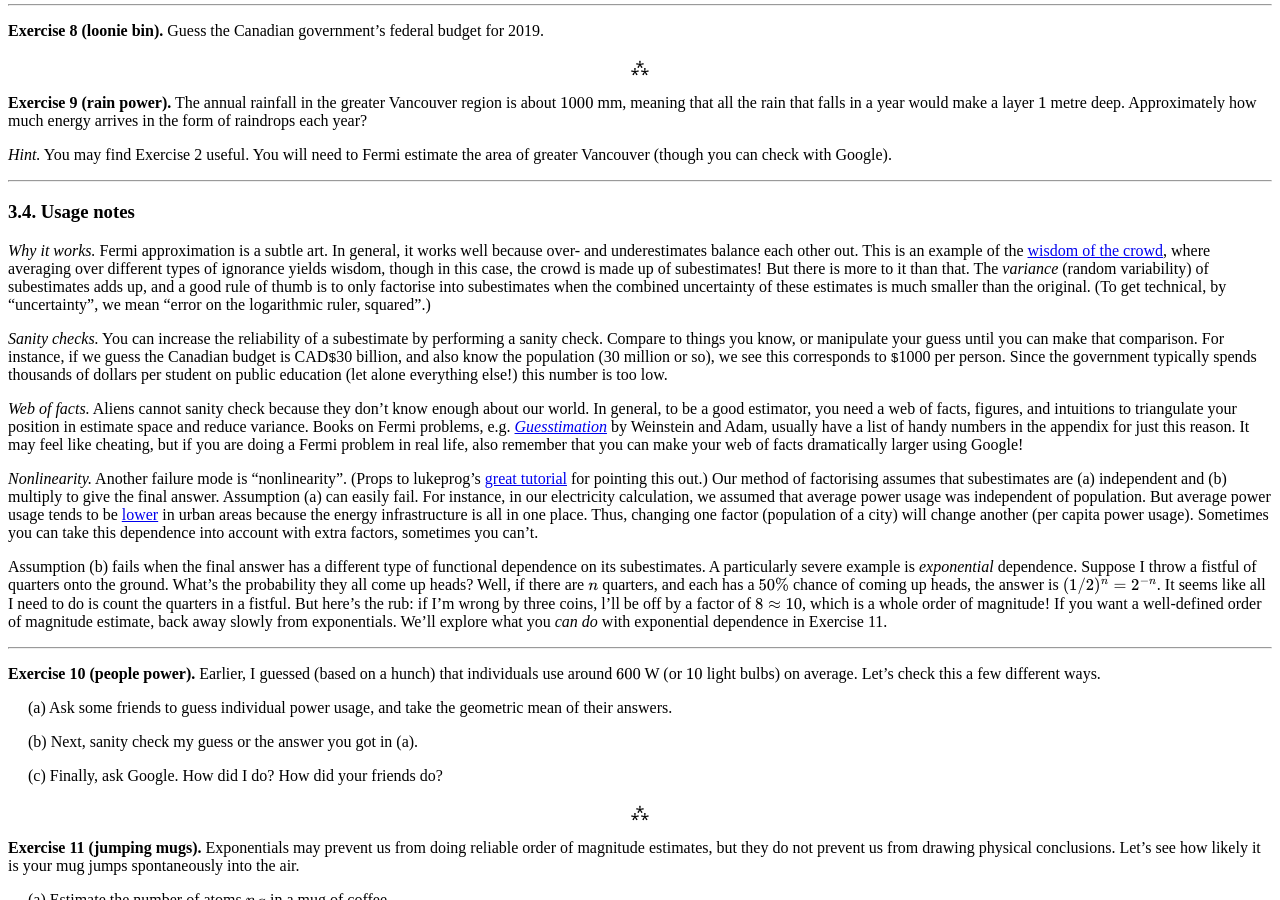
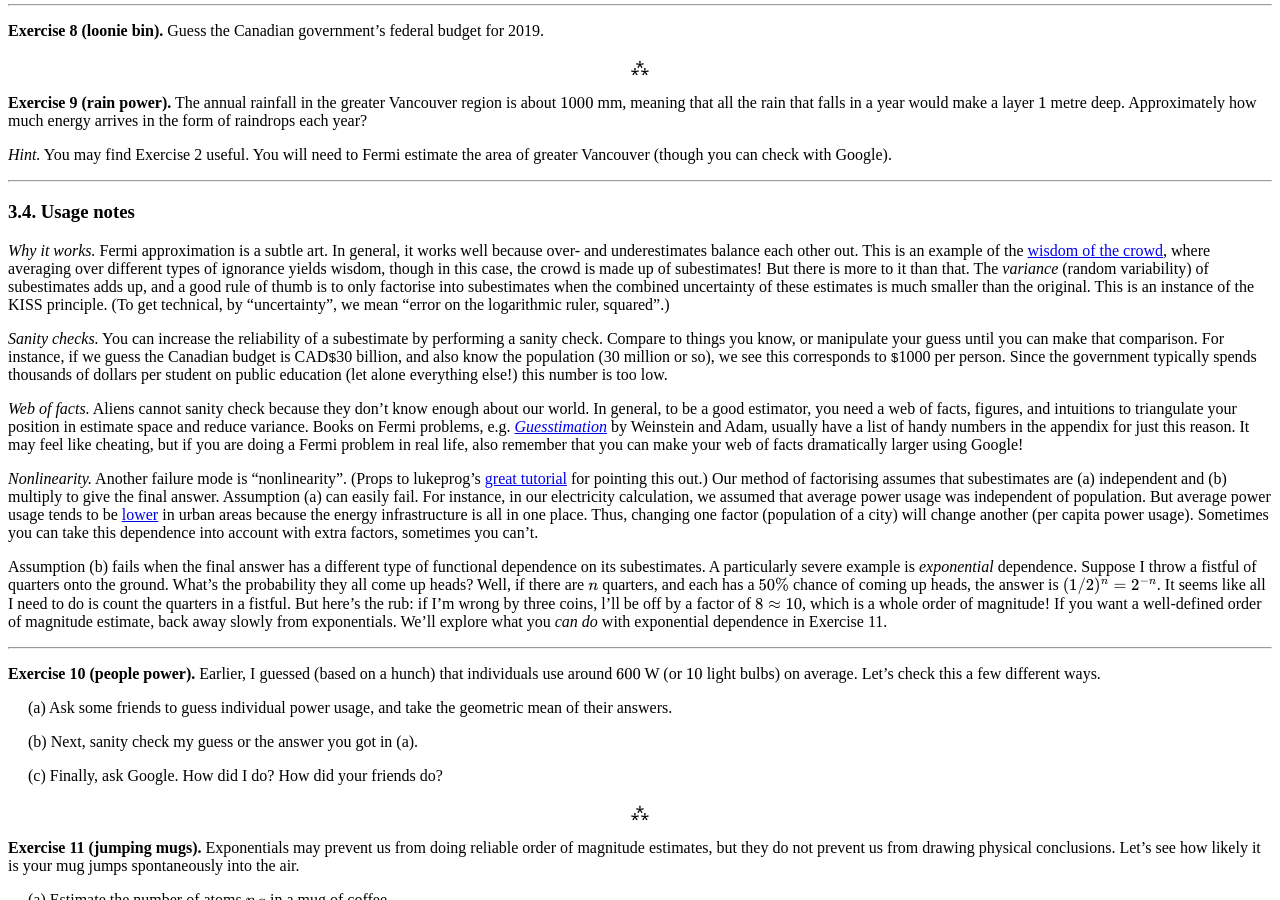
Before and after one commit to hapax/hapax.github.io, a Jekyll site: the page built from assets/simple-physics.md, in a window 1280 px wide and 900 px high, scrolled down 8431 px. Built offline with Jekyll 4.4.1, drawn with Linux system fonts in a browser that asks for light colours; our own code applies the rules of GitHub Pages for plain Markdown files; formulas are drawn with MathJax 3; a script that is not in the unit is left out.

Commit message:
Update simple-physics.md

```diff
--- a/assets/simple-physics.md
+++ b/assets/simple-physics.md
@@ -910,6 +910,7 @@ The *variance* (random variability) of subestimates adds up, and a
 good rule of thumb is to only factorise into subestimates when the
 combined uncertainty of these estimates is much smaller than the
 original.
+This is an instance of the KISS principle.
 (To get technical, by "uncertainty", we mean "error on the logarithmic
 ruler, squared".)
 
```
